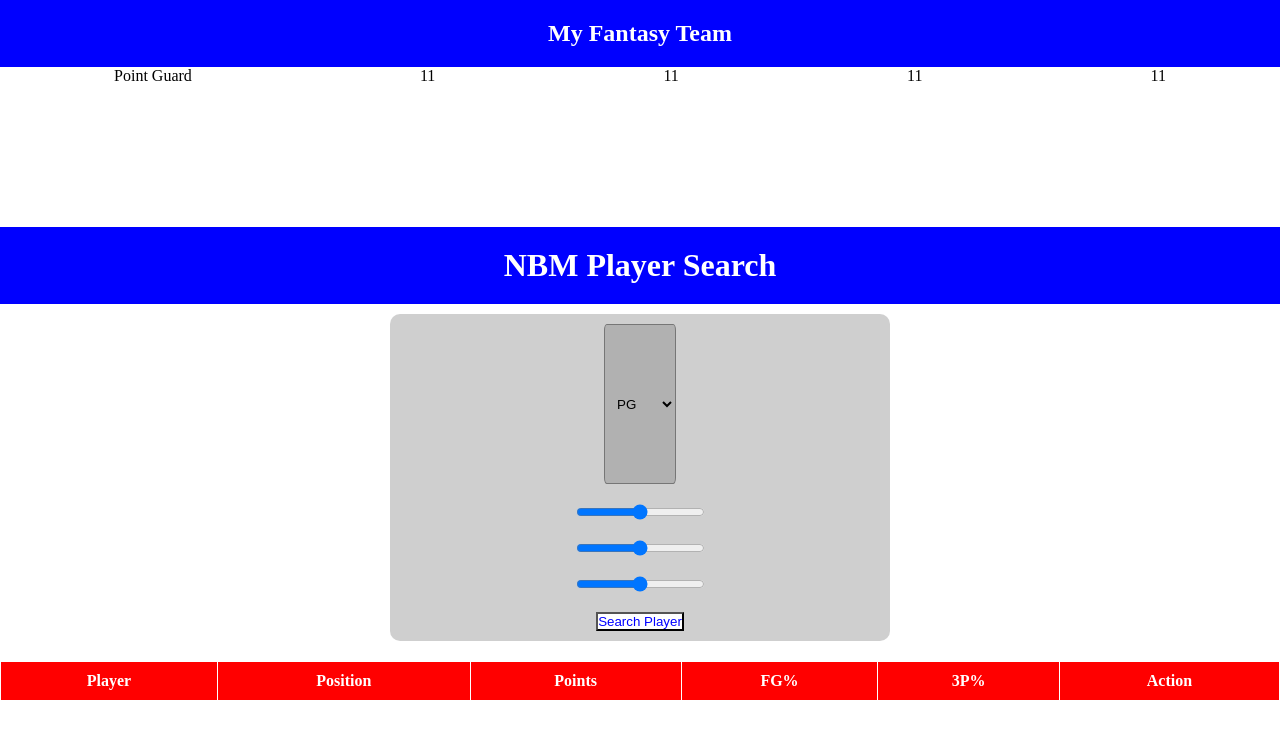
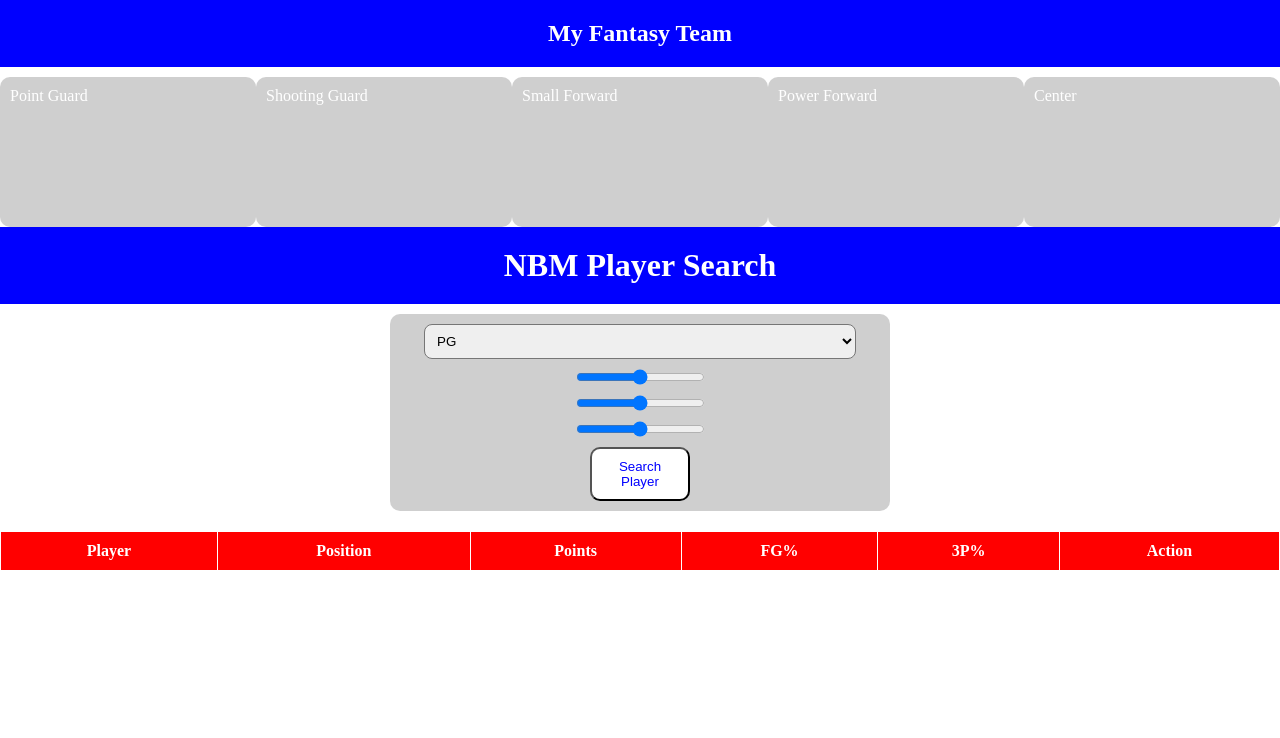
Before and after one commit to rafi053/NBN-TS, a plain HTML site: page index.html in a window 1280 px wide. Drawn offline with Linux system fonts and the light colour scheme.

Commit message:
שיפור css

```diff
--- a/index.html
+++ b/index.html
@@ -11,11 +11,11 @@
     <section id="main-page">
         <h1>My Fantasy Team</h1>
         <div id="players">
-            <div id="pg">Point Guard</div>
-            <div id="sg">11</div>
-            <div id="sf">11</div>
-            <div id="pf">11</div>
-            <div id="c">11</div>
+            <div id="pg" class="player">Point Guard</div>
+            <div id="sg" class="player">Shooting Guard</div>
+            <div id="sf" class="player">Small Forward</div>
+            <div id="pf" class="player">Power Forward</div>
+            <div id="c"  class="player">Center</div>
         </div>
     </section id="result-page">
         <h1>NBM Player Search</h1>
--- a/style.css
+++ b/style.css
@@ -29,13 +29,14 @@ form{
 button{
     background-color: white;
     color: blue;
+    padding: 10px;
+    border-radius: 10px;
+    width: 100px;
 }
 
 #players{
     display: flex;
     justify-content: space-around;
-    min-height: 15%;
-    min-width: 50vh;
     height: 20vh;
 }
 
@@ -46,14 +47,17 @@ button{
     margin-top: 10px;
     border-radius: 10px;
     padding: 10px;
+    display: flex;
+    flex-direction: column;
+    gap: 10px;
 }
 
 
 #select{
-    width: 15%;
-    background-color: rgba(128, 128, 128, 0.377);
-    height: 20vh;
-    border-radius: 4%;
+    width: 90%;
+    border-radius: 8px;
+    padding: 8px;
+
 }
 
 
@@ -79,3 +83,18 @@ th,td{
     background-color: red;
     color: white;
 }
+
+
+.player{
+    background-color: rgba(128, 128, 128, 0.377);
+    color: white;
+    width: 500px;
+    margin: 0 auto;
+    margin-top: 10px;
+    border-radius: 10px;
+    padding: 10px;
+    display: flex;
+    flex-direction: column;
+    gap: 10px;
+
+}
```
